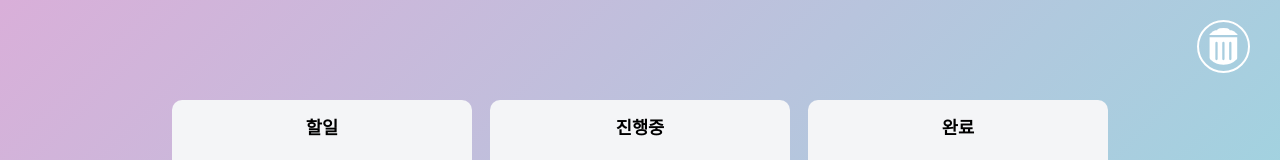
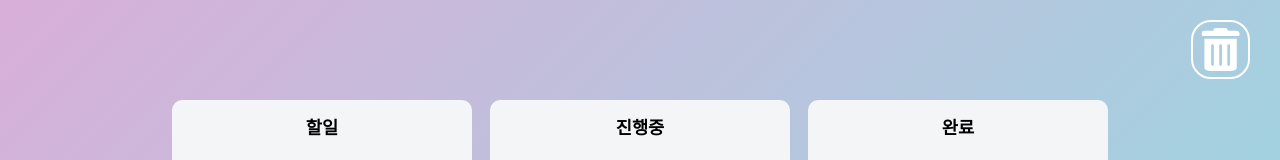
Before and after one commit to thgee/react-practice, a React (Vite) app: page /trello in a window 1280 px wide. Shown: the top 160 px of the page. Built offline with nearby package versions, Linux system fonts and the light colour scheme.

Commit message:
feat: TrashCan Droppable 연결

```diff
--- /dev/null
+++ b/src/components/TrashCan/TrashCan.tsx
@@ -0,0 +1,14 @@
+import { Droppable } from "react-beautiful-dnd";
+import { TrashCanContainer, TrashCanIcon } from "./styles";
+
+export const TrashCan = () => {
+  return (
+    <Droppable droppableId="trashCan" key="trashCan">
+      {(provided, snapshot) => (
+        <TrashCanContainer {...provided.droppableProps} ref={provided.innerRef}>
+          <TrashCanIcon isDraggingOver={snapshot.isDraggingOver} />
+        </TrashCanContainer>
+      )}
+    </Droppable>
+  );
+};
--- /dev/null
+++ b/src/components/TrashCan/styles.ts
@@ -0,0 +1,17 @@
+import styled from "@emotion/styled";
+import { FaTrashAlt } from "react-icons/fa";
+
+export const TrashCanContainer = styled.div`
+  position: absolute;
+  top: 20px;
+  right: 30px;
+`;
+
+export const TrashCanIcon = styled(FaTrashAlt)<{ isDraggingOver: boolean }>`
+  font-size: 3.7rem;
+  padding: 6px;
+  border-radius: 20px;
+  transition: all 0.2s;
+  color: ${(p) => (p.isDraggingOver ? "#ff0033" : "#fff")};
+  border: 2.4px solid ${(p) => (p.isDraggingOver ? "#ff0033" : "#fff")};
+`;
--- a/src/pages/Trello/Trello.tsx
+++ b/src/pages/Trello/Trello.tsx
@@ -2,9 +2,9 @@ import { DragDropContext, DropResult } from "react-beautiful-dnd";
 import { useRecoilState } from "recoil";
 import { useEffect } from "react";
 import { todoState } from "../../atoms";
-import { Boards, TrashCan, Wrapper } from "./styles";
+import { Boards, Wrapper } from "./styles";
 import { Board } from "../../components/Boards/Board";
-import { FaTrashAlt } from "react-icons/fa";
+import { TrashCan } from "../../components/TrashCan/TrashCan";
 
 export const Trello = () => {
   const [todos, setTodos] = useRecoilState(todoState);
--- a/src/pages/Trello/styles.ts
+++ b/src/pages/Trello/styles.ts
@@ -1,5 +1,4 @@
 import styled from "@emotion/styled";
-import { FaTrashAlt } from "react-icons/fa";
 
 export const Wrapper = styled.div`
   display: flex;
@@ -9,16 +8,7 @@ export const Wrapper = styled.div`
 
   padding: 60px 0;
 `;
-export const TrashCan = styled(FaTrashAlt)`
-  position: absolute;
-  top: 20px;
-  right: 30px;
-  font-size: 3.3rem;
-  color: #fff;
-  padding: 6px;
-  border-radius: 100px;
-  border: 2.4px solid #fff;
-`;
+
 export const Boards = styled.div`
   display: flex;
   width: 90%;
```
